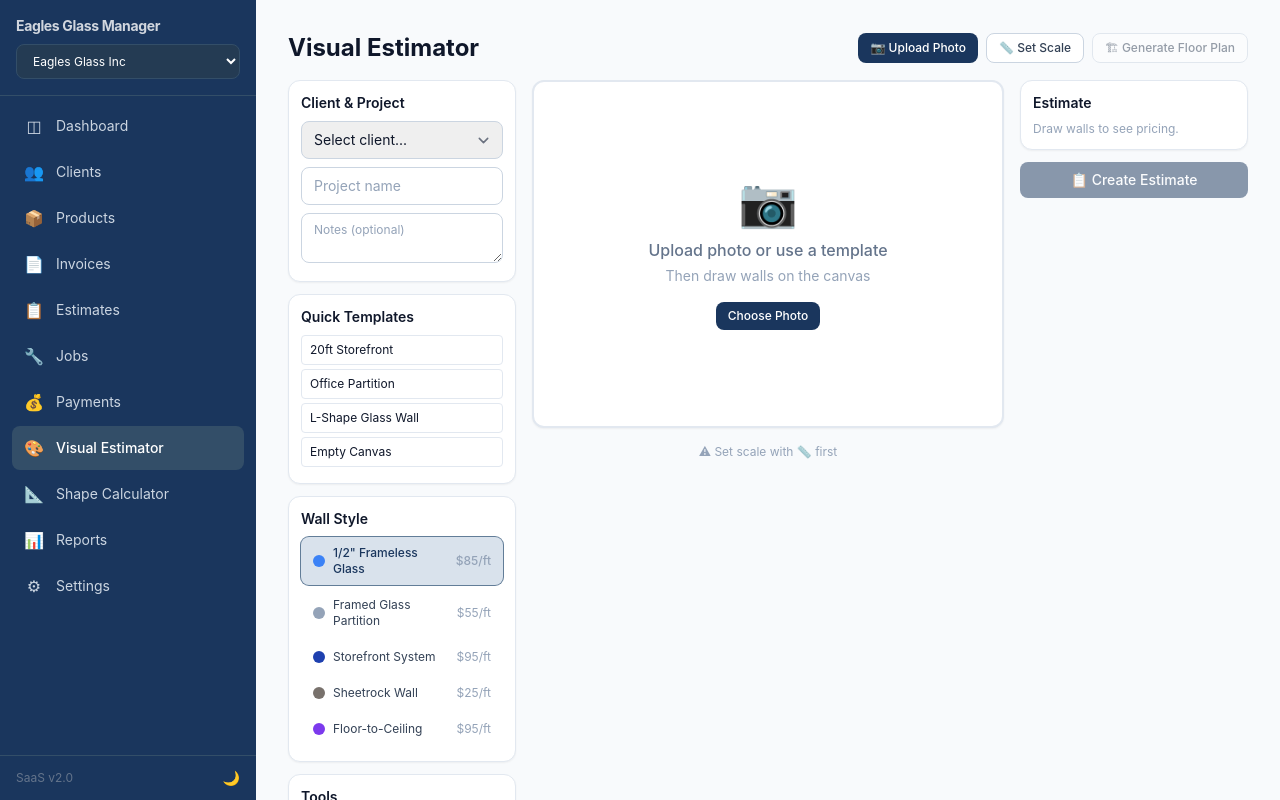
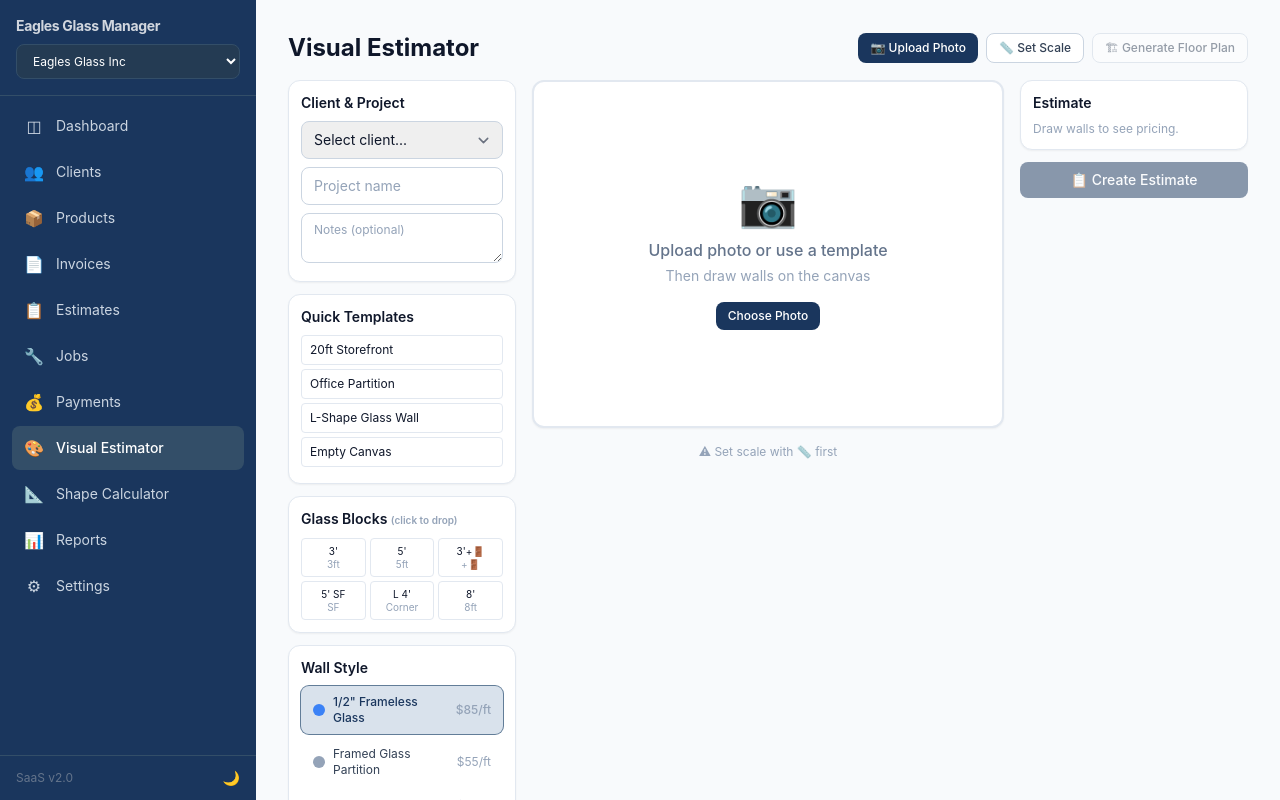
Before and after one commit to zariuscesar-ai/glassestimate, a Next.js app: page /visual-estimator in a window 1280 px wide. Shown: the top 800 px of the page. Built offline with nearby package versions, Linux system fonts and the light colour scheme.

Commit message:
Visual Estimator v3: block library, opacity slider, export PNG, smart dimensions

```diff
--- a/src/app/visual-estimator/page.tsx
+++ b/src/app/visual-estimator/page.tsx
@@ -17,6 +17,15 @@ const DOOR_TYPES = [
   { id: 'single-swing', name: 'Single Swing Door', price: 2800, width: 3, icon: '🚪' },
   { id: 'double-swing', name: 'Double Swing Door', price: 4800, width: 6, icon: '🚪🚪' },
   { id: 'sliding', name: 'Sliding Door', price: 4200, width: 4, icon: '🪟' },
+];
+
+const GLASS_BLOCKS = [
+  { name: '3ft Panel', wall: { x1:0,y1:0,x2:60,y2:0 }, style: 'frameless-half', label: '3\'' },
+  { name: '5ft Panel', wall: { x1:0,y1:0,x2:100,y2:0 }, style: 'frameless-half', label: '5\'' },
+  { name: '3ft + Door', walls: [{ x1:0,y1:0,x2:30,y2:0,style:'frameless-half' },{ x1:90,y1:0,x2:120,y2:0,style:'frameless-half' }], door: { type:'single-swing',x:30,y:0,width:60,height:15 }, label: '3\'+🚪' },
+  { name: '5ft Storefront', wall: { x1:0,y1:0,x2:100,y2:0 }, style: 'storefront', label: '5\' SF' },
+  { name: 'Corner L', walls: [{ x1:0,y1:0,x2:80,y2:0,style:'framed' },{ x1:80,y1:0,x2:80,y2:-80,style:'framed' }], label: 'L 4\'' },
+  { name: '8ft Wall', wall: { x1:0,y1:0,x2:160,y2:0 }, style: 'framed', label: '8\'' },
 ];
 
 const TEMPLATES = [
@@ -50,6 +59,7 @@ export default function VisualEstimatorPage() {
   const [scaleP1, setScaleP1] = useState<{x:number;y:number}|null>(null);
   const [scaleP2, setScaleP2] = useState<{x:number;y:number}|null>(null);
   const [pxPerFt, setPxPerFt] = useState(0);
+  const [photoOpacity, setPhotoOpacity] = useState(70);
   const [saving, setSaving] = useState(false);
 
   // Load clients
@@ -136,6 +146,34 @@ export default function VisualEstimatorPage() {
   const removeDoor = (id:number)=>setDoors(doors.filter(d=>d.id!==id));
   const clearAll = ()=>{if(confirm('Clear all?')){setWalls([]);setDoors([]);setShowViz(false);}};
 
+  const dropBlock = (block: typeof GLASS_BLOCKS[0], clickX: number, clickY: number) => {
+    const px = pxPerFt || 20;
+    const style = ('style' in block) ? block.style : ((block as any).walls?.[0]?.style || 'frameless-half');
+    if ((block as any).wall && !(block as any).walls) {
+      const w = (block as any).wall;
+      const len = Math.abs((w.x2-w.x1)||60) * (px/20);
+      setWalls([...walls, { id: Date.now(), x1: clickX-w.x1, y1: clickY-w.y1, x2: clickX-w.x1+len, y2: clickY-w.y1, style, lengthFt: pxPerFt>0 ? Math.round(len/pxPerFt*100)/100 : 0 }]);
+    } else if ((block as any).walls) {
+      const newWalls = (block as any).walls.map((w:any) => {
+        const len = Math.abs((w.x2-w.x1)||60) * (px/20);
+        return { id: Date.now()+Math.random(), x1: clickX-w.x1, y1: clickY-w.y1, x2: clickX-w.x1+len, y2: clickY-w.y1, style: w.style||style, lengthFt: 0 };
+      });
+      setWalls([...walls, ...newWalls]);
+    }
+    if ((block as any).door) {
+      const d = (block as any).door;
+      setDoors(prev => [...prev, { id: Date.now()+Math.random(), x: clickX+d.x, y: clickY+d.y, width: d.width||60, height: d.height||15, type: d.type||'single-swing' }]);
+    }
+  };
+
+  const exportFloorPlan = () => {
+    const c = vizRef.current; if (!c) return;
+    const link = document.createElement('a');
+    link.download = `${projectName||'floor-plan'}.png`;
+    link.href = c.toDataURL('image/png');
+    link.click();
+  };
+
   // Canvas render
   useEffect(()=>{
     const c = canvasRef.current; if(!c)return;
@@ -143,7 +181,7 @@ export default function VisualEstimatorPage() {
     const img=new Image();
     const render=()=>{
       ctx.clearRect(0,0,c.width,c.height);
-      if(photo)ctx.drawImage(img,0,0,c.width,c.height);
+      if(photo){ctx.globalAlpha=photoOpacity/100;ctx.drawImage(img,0,0,c.width,c.height);ctx.globalAlpha=1;}
       else{ctx.fillStyle='#f8fafc';ctx.fillRect(0,0,c.width,c.height);
         for(let i=0;i<c.width;i+=40){ctx.strokeStyle='#e2e8f0';ctx.lineWidth=0.5;ctx.beginPath();ctx.moveTo(i,0);ctx.lineTo(i,c.height);ctx.stroke();
           ctx.beginPath();ctx.moveTo(0,i);ctx.lineTo(c.width,i);ctx.stroke();}}
@@ -277,6 +315,13 @@ export default function VisualEstimatorPage() {
           </div>
 
           <div className="card p-3">
+            <h2 className="text-sm font-semibold mb-2">Glass Blocks <span className="text-slate-400 text-[10px]">(click to drop)</span></h2>
+            <div className="grid grid-cols-3 gap-1">
+              {GLASS_BLOCKS.map(b=><button key={b.name} onClick={()=>{setActiveTool('line'); dropBlock(b, 200+Math.random()*300, 200+Math.random()*150);}} className="text-center p-1.5 rounded text-[10px] hover:bg-slate-50 border border-slate-200 leading-tight" title={`Drop ${b.name}`}>{b.label}<br/><span className="text-slate-400">{b.label.split('\'')[1]||b.name.split(' ')[0]}</span></button>)}
+            </div>
+          </div>
+
+          <div className="card p-3">
             <h2 className="text-sm font-semibold mb-2">Wall Style</h2>
             {WALL_STYLES.map(s=><button key={s.id} onClick={()=>{setActiveStyle(s.id);setActiveTool('line');}} className={`w-full text-left px-3 py-2 rounded-lg text-xs mb-1 flex items-center gap-2 ${activeStyle===s.id?'bg-navy-100 text-navy-900 font-medium ring-1 ring-navy-500':'hover:bg-slate-50 text-slate-700'}`}><span className="w-3 h-3 rounded-full shrink-0" style={{background:s.color}}/>{s.name}<span className="ml-auto text-slate-400">${s.priceFt}/ft</span></button>)}
           </div>
@@ -314,12 +359,22 @@ export default function VisualEstimatorPage() {
             {pxPerFt===0?'⚠ Set scale with 📏 first':`Drawing: ${WALL_STYLES.find(s=>s.id===activeStyle)?.name}`}
             {activeTool==='draw'&&' — Freehand mode'} {activeTool==='door'&&' — Click to place door'}
           </p>
+          {photo && (
+            <div className="flex items-center gap-2 justify-center mt-1">
+              <span className="text-xs text-slate-400">Photo opacity:</span>
+              <input type="range" min={10} max={100} value={photoOpacity} onChange={e=>setPhotoOpacity(parseInt(e.target.value))} className="w-24 h-4 accent-navy-600" />
+              <span className="text-xs text-slate-400 w-8">{photoOpacity}%</span>
+            </div>
+          )}
 
           {showViz&&(
             <div className="card overflow-hidden border-2 border-navy-200 mt-4">
               <div className="px-4 py-2 bg-navy-50 border-b border-navy-100 flex justify-between items-center">
                 <h2 className="text-sm font-semibold text-navy-900">🏗 Floor Plan Visualization</h2>
-                <button onClick={()=>setShowViz(false)} className="text-xs text-navy-500 hover:text-navy-700">Hide</button>
+                <div className="flex gap-2">
+                  <button onClick={exportFloorPlan} className="text-xs bg-navy-600 text-white px-3 py-1 rounded hover:bg-navy-700">📥 Download PNG</button>
+                  <button onClick={()=>setShowViz(false)} className="text-xs text-navy-500 hover:text-navy-700">Hide</button>
+                </div>
               </div>
               <canvas ref={vizRef} width={700} height={450} className="w-full"/>
               <div className="px-4 py-2 bg-navy-50 text-xs text-navy-600 text-center">Ready to share with client — includes all walls, doors, and dimensions</div>
```
